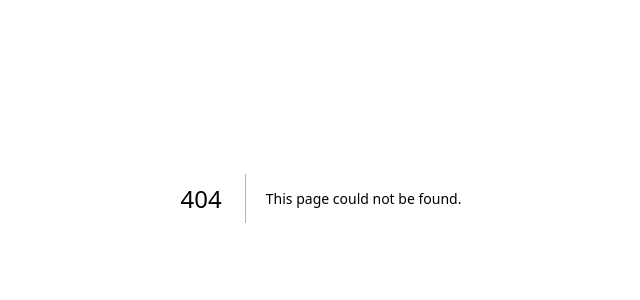
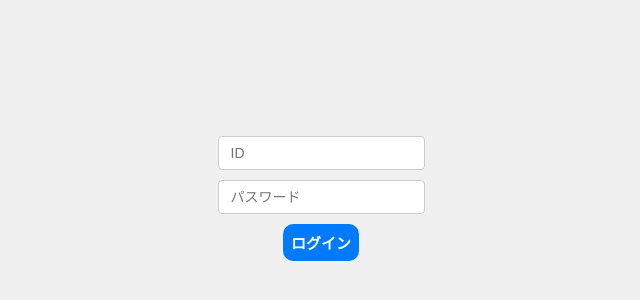
Before and after one commit to Hosi121/Bibliotheca, a Next.js app in the folder frontend/: page /login in a window 1280 px wide. Before the commit this address had no page. Shown: the part 202-502 px from the top of the page, without its empty margins (319-959 px from the left). Built offline with nearby package versions, Linux system fonts and the light colour scheme.

Commit message:
feat:ログイン画面の作成(仮)

```diff
--- /dev/null
+++ b/frontend/src/app/(non-auth)/login/page.tsx
@@ -0,0 +1,17 @@
+"use client"
+
+import { Form } from "@/app/components/common/form/form";
+import { Button } from "@/app/components/common/button/button";
+import "@/style/login.scss";
+
+export const Page = () => {
+  return (
+    <div className="login">
+      <Form label="ID" type={"inline"} setter={() => {}} />
+      <Form label="パスワード" type={"inline"} setter={() => {}} />
+      <Button label={"ログイン"} type={"minimal"} />
+    </div>
+  );
+};
+
+export default Page;
--- /dev/null
+++ b/frontend/src/style/login.scss
@@ -0,0 +1,10 @@
+.login {
+  display: flex;
+  flex-direction: column;
+  align-items: center;
+  justify-content: center;
+  min-height: 100vh;
+  background-color: #f0f0f0;
+  /* 背景色を少し薄いグレーに */
+  gap: 10px;
+}
```
Also changed, not shown: frontend/src/app/page.tsx (+5 -35 lines).
